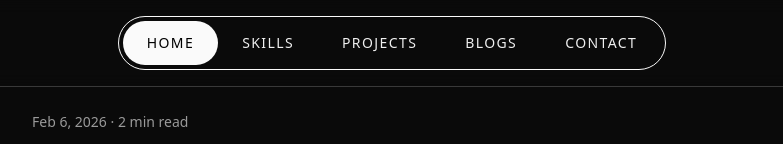
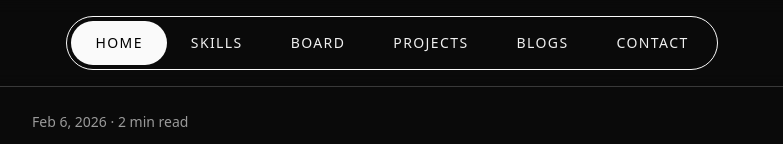
Before and after one commit to introversh/introversh, a React (Vite) app: page /blog/how-to-not-be-an-average-student in a window 1280 px wide. Shown: the top 144 px of the page, without its empty margins (248-1031 px from the left). Built offline with nearby package versions, Linux system fonts and the light colour scheme.

Commit message:
fixed navbar issue

```diff
--- a/src/components/Blog.jsx
+++ b/src/components/Blog.jsx
@@ -41,7 +41,7 @@ const blogs = [
 ];
 
 const INITIAL_COUNT = 2;
-const LOAD_COUNT = 1;
+const LOAD_COUNT = 2;
 
 const Blogs = ({ animateKey }) => {
   const [visibleCount, setVisibleCount] = useState(INITIAL_COUNT);
--- a/src/components/Navbar.jsx
+++ b/src/components/Navbar.jsx
@@ -5,6 +5,7 @@ import { useLocation, useNavigate } from "react-router-dom";
 const NAV_ITEMS = [
   { label: "Home", id: "home" },
   { label: "Skills", id: "skills" },
+  {label:"Board", id: "notice"},
   { label: "Projects", id: "projects" },
   { label: "Blogs", id: "blogs" },
   { label: "Contact", id: "contact" },
```
